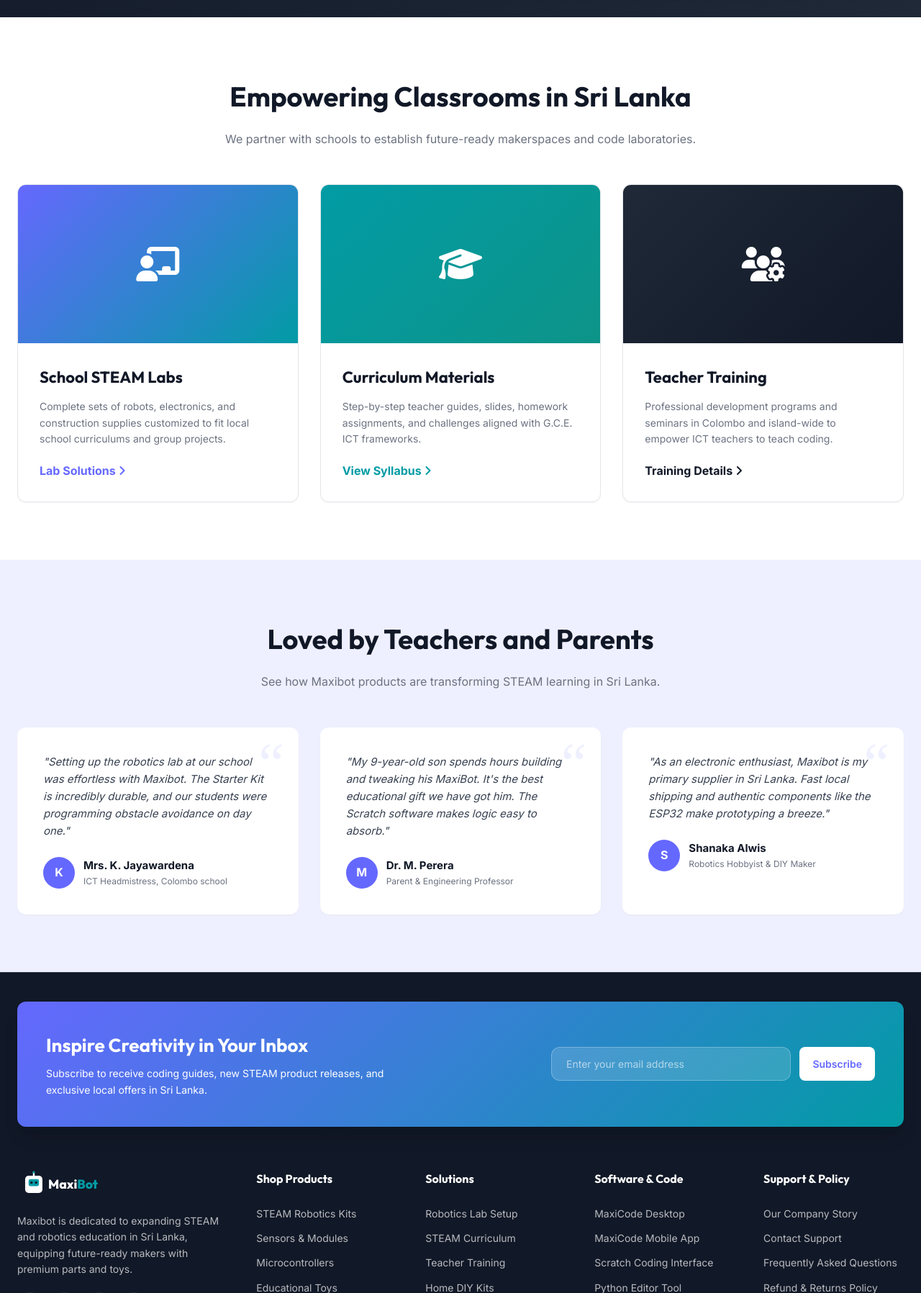
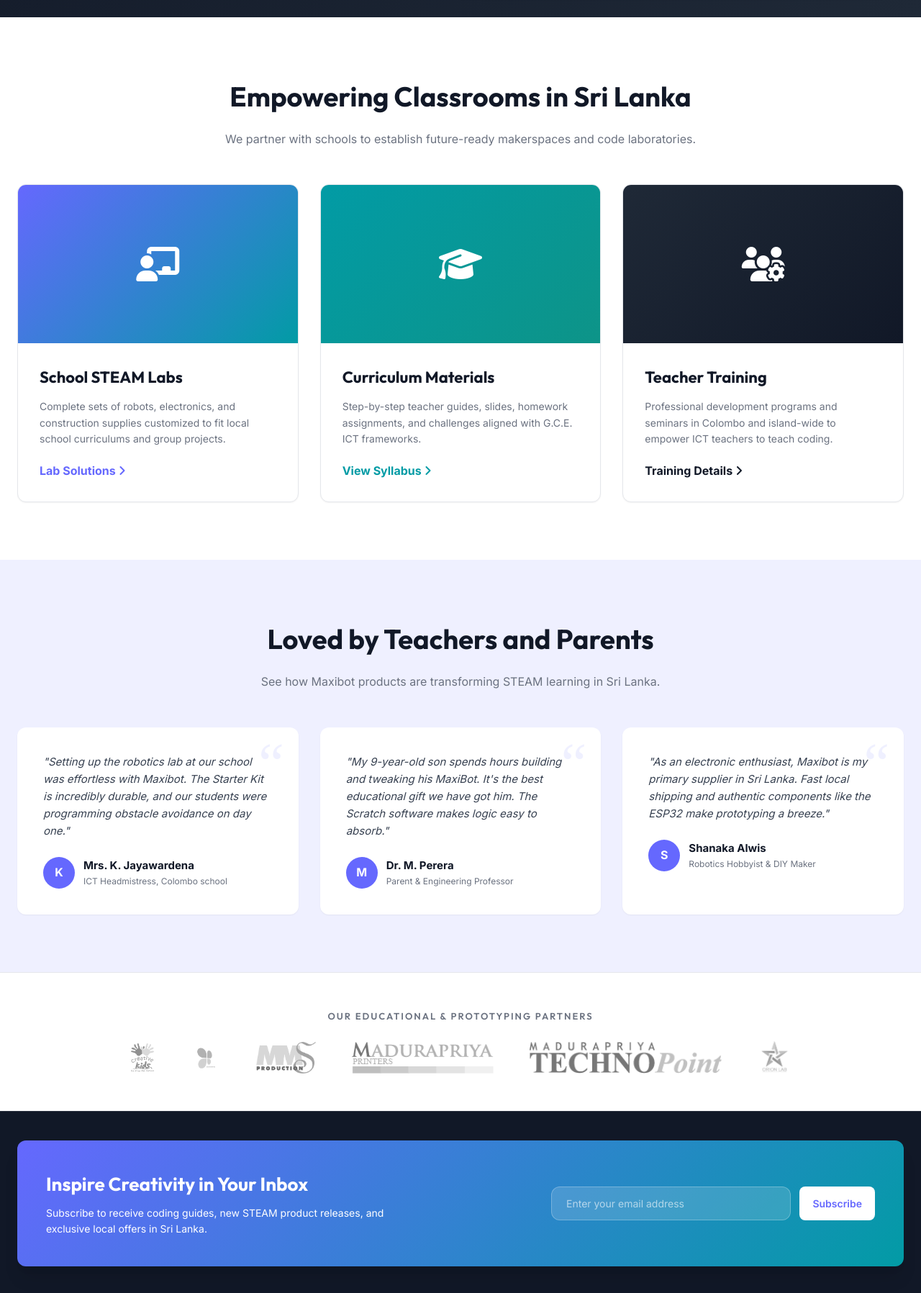
Before and after one commit to dilharamms/maxibotphp, a PHP site: page / in a window 1280 px wide. Shown: the part 3454-5251 px from the top of the page at 72% size. Run offline with PHP 8.4, Linux system fonts and the light colour scheme; data that the repository does not hold is empty; some libraries are stand-ins or nearby versions.

Commit message:
feat: implement dynamic header and footer layouts and add a trusted partners display section to index page

```diff
--- a/includes/footer.php
+++ b/includes/footer.php
@@ -17,8 +17,9 @@
             <div class="footer-grid">
                 <!-- Branding Col -->
                 <div class="footer-brand-col">
-                    <div class="logo footer-logo">
-                        <svg xmlns="http://www.w3.org/2000/svg" viewBox="0 0 180 50" width="150" height="38" aria-label="Maxibot Logo">
+                    <div class="logo footer-logo" style="display: flex; align-items: center; margin-bottom: 20px;">
+                        <img src="images/logo-w.png" alt="Maxibot Logo" style="height: 38px; width: auto; object-fit: contain;" onerror="this.style.display='none'; document.getElementById('svg-footer-logo').style.display='block';">
+                        <svg id="svg-footer-logo" style="display: none;" xmlns="http://www.w3.org/2000/svg" viewBox="0 0 180 50" width="150" height="38" aria-label="Maxibot Logo">
                             <rect x="5" y="10" width="30" height="30" rx="6" fill="#FFF" />
                             <rect x="11" y="16" width="18" height="12" rx="3" fill="#029BA5" />
                             <circle cx="16" cy="22" r="2.2" fill="#111827" />
--- a/includes/header.php
+++ b/includes/header.php
@@ -24,6 +24,7 @@ function format_logo_text($text) {
     <meta name="viewport" content="width=device-width, initial-scale=1.0">
     <title><?php echo isset($page_title) ? $page_title . " | Maxibot Sri Lanka" : "Maxibot | STEAM Education & Robotics Sri Lanka"; ?></title>
     <meta name="description" content="Empowering the next generation of innovators in Sri Lanka with high-quality STEAM robotics kits, microcontrollers, electronic sensors, and creative educational toys.">
+    <link rel="icon" type="image/png" href="images/favicon.png">
     <link rel="stylesheet" href="css/style.css">
     <!-- FontAwesome for UI icons -->
     <link rel="stylesheet" href="https://cdnjs.cloudflare.com/ajax/libs/font-awesome/6.4.0/css/all.min.css">
@@ -40,8 +41,9 @@ function format_logo_text($text) {
     <header class="header-wrapper" id="sticky-header">
         <div class="container header-container">
             <!-- Brand Logo -->
-            <a href="index.php" class="logo" id="main-logo-link">
-                <svg xmlns="http://www.w3.org/2000/svg" viewBox="0 0 180 50" width="160" height="40" aria-label="Maxibot Logo">
+            <a href="index.php" class="logo" id="main-logo-link" style="display: flex; align-items: center;">
+                <img src="images/loo colored.png" alt="Maxibot Logo" style="height: 42px; width: auto; object-fit: contain;" onerror="this.style.display='none'; document.getElementById('svg-logo').style.display='block';">
+                <svg id="svg-logo" style="display: none;" xmlns="http://www.w3.org/2000/svg" viewBox="0 0 180 50" width="160" height="40" aria-label="Maxibot Logo">
                     <rect x="5" y="10" width="30" height="30" rx="6" fill="#6568FE" />
                     <rect x="11" y="16" width="18" height="12" rx="3" fill="#029BA5" />
                     <circle cx="16" cy="22" r="2.2" fill="#FFF" />
--- a/index.php
+++ b/index.php
@@ -348,4 +348,19 @@ require_once 'includes/header.php';
 </section>
 <?php endif; ?>
 
+<!-- Trusted Partners Block -->
+<section class="partners-section" style="background-color: #fff; border-top: 1px solid var(--border-color); padding: 50px 0;">
+    <div class="container">
+        <h3 style="text-align: center; font-size: 13px; text-transform: uppercase; letter-spacing: 2px; color: var(--text-muted); margin-bottom: 24px; font-weight: 600;">Our Educational & Prototyping Partners</h3>
+        <div class="partners-logo-grid" style="display: flex; flex-wrap: wrap; justify-content: center; align-items: center; gap: 30px 50px;">
+            <img src="images/partners/creative-kids-logo.png" alt="Creative Kids" style="height: 44px; width: auto; object-fit: contain; filter: grayscale(100%); opacity: 0.6; transition: var(--transition);" onmouseover="this.style.filter='none'; this.style.opacity='1'" onmouseout="this.style.filter='grayscale(100%)'; this.style.opacity='0.6'">
+            <img src="images/partners/bashademy-logo-web.png" alt="Bashademy" style="height: 40px; width: auto; object-fit: contain; filter: grayscale(100%); opacity: 0.6; transition: var(--transition);" onmouseover="this.style.filter='none'; this.style.opacity='1'" onmouseout="this.style.filter='grayscale(100%)'; this.style.opacity='0.6'">
+            <img src="images/partners/mms-1.png" alt="MMS" style="height: 44px; width: auto; object-fit: contain; filter: grayscale(100%); opacity: 0.6; transition: var(--transition);" onmouseover="this.style.filter='none'; this.style.opacity='1'" onmouseout="this.style.filter='grayscale(100%)'; this.style.opacity='0.6'">
+            <img src="images/partners/mp-1.png" alt="MP" style="height: 44px; width: auto; object-fit: contain; filter: grayscale(100%); opacity: 0.6; transition: var(--transition);" onmouseover="this.style.filter='none'; this.style.opacity='1'" onmouseout="this.style.filter='grayscale(100%)'; this.style.opacity='0.6'">
+            <img src="images/partners/mt-1.png" alt="MT" style="height: 44px; width: auto; object-fit: contain; filter: grayscale(100%); opacity: 0.6; transition: var(--transition);" onmouseover="this.style.filter='none'; this.style.opacity='1'" onmouseout="this.style.filter='grayscale(100%)'; this.style.opacity='0.6'">
+            <img src="images/partners/WhatsApp Image 2026-07-09 at 11.35.02 PM-Photoroom.png" alt="Maxibot Partner" style="height: 48px; width: auto; object-fit: contain; filter: grayscale(100%); opacity: 0.6; transition: var(--transition);" onmouseover="this.style.filter='none'; this.style.opacity='1'" onmouseout="this.style.filter='grayscale(100%)'; this.style.opacity='0.6'">
+        </div>
+    </div>
+</section>
+
 <?php require_once 'includes/footer.php'; ?>
```
Also changed, not shown: images to add/trusted partners/WhatsApp Image 2026-07-09 at 11.35.02 PM-Photoroom.png (added), images/favicon.png (added), images/logo-w.png (added), images/loo colored.png (added), images/partners/WhatsApp Image 2026-07-09 at 11.35.02 PM-Photoroom.png (added), images/partners/bashademy-logo-web.png (added), images/partners/creative-kids-logo.png (added), images/partners/litro-gas-logo-1.png (added), images/partners/mms-1.png (added), images/partners/mp-1.png (added), images/partners/mt-1.png (added).
